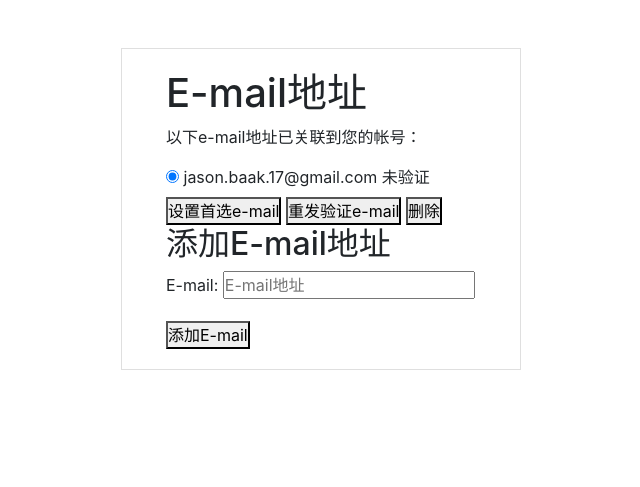
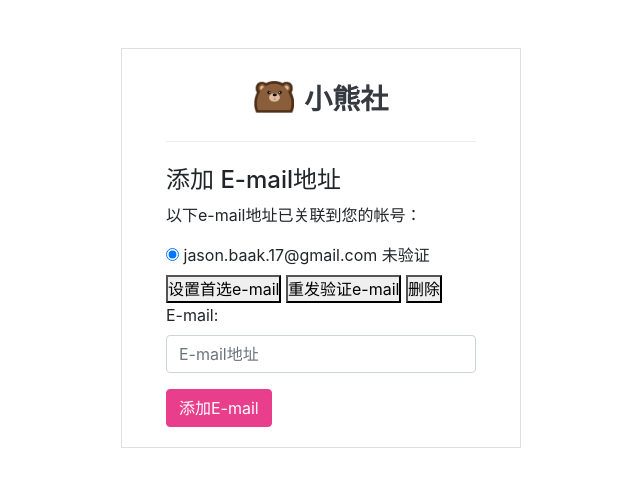
Before and after one commit to hero-association/Doll_site, a Django app: page /accounts/email/ in a window 1280 px wide. Shown: the top 487 px of the page, without its empty margins (319-959 px from the left). Run offline with Django 3.2, Linux system fonts and the light colour scheme; a user stored in the database is signed in; data comes from the database, SQL or seed files in the repository; some libraries are stand-ins or nearby versions.

Commit message:
email 模板样式

```diff
--- a/doll_sites/templates/account/email.html
+++ b/doll_sites/templates/account/email.html
@@ -5,7 +5,14 @@
 {% block head_title %}{% trans "Account" %}{% endblock %}
 
 {% block content %}
-    <h1>{% trans "E-mail Addresses" %}</h1>
+<div class="text-center mb-4 font-weight-bold" style="font-size: 28px;" >
+    <a class="nav-link text-dark" href='/'> <img width="40"  class="d-inline-block align-center pb-2 mr-1" src="/static/image/logo-border.png" alt="">
+    小熊社</a>
+    <div class=" dropdown-divider "> </div>
+
+  </div>
+
+<h4 class="h4 mb-2">{% trans "添加 E-mail地址" %}</h4>
 {% if user.emailaddress_set.all %}
 <p>{% trans 'The following e-mail addresses are associated with your account:' %}</p>
 
@@ -40,17 +47,18 @@
 </form>
 
 {% else %}
-<p><strong>{% trans 'Warning:'%}</strong> {% trans "You currently do not have any e-mail address set up. You should really add an e-mail address so you can receive notifications, reset your password, etc." %}</p>
+<p ><strong class="text-danger">{% trans 'Warning:'%}</strong> {% trans "You currently do not have any e-mail address set up. You should really add an e-mail address so you can receive notifications, reset your password, etc." %}</p>
 
 {% endif %}
 
 
-    <h2>{% trans "Add E-mail Address" %}</h2>
+<!-- <h4 class="h4 mb-2">{% trans "添加 E-mail地址" %}</h4> -->
 
     <form method="post" action="{% url 'account_email' %}" class="add_email">
         {% csrf_token %}
-        {{ form.as_p }}
-        <button name="action_add" type="submit">{% trans "Add E-mail" %}</button>
+        {% include 'account/snippets/bs4_form.html' with form=form %}
+
+        <button class="btn btn-primary" name="action_add" type="submit">{% trans "Add E-mail" %}</button>
     </form>
 
 {% endblock %}
```
